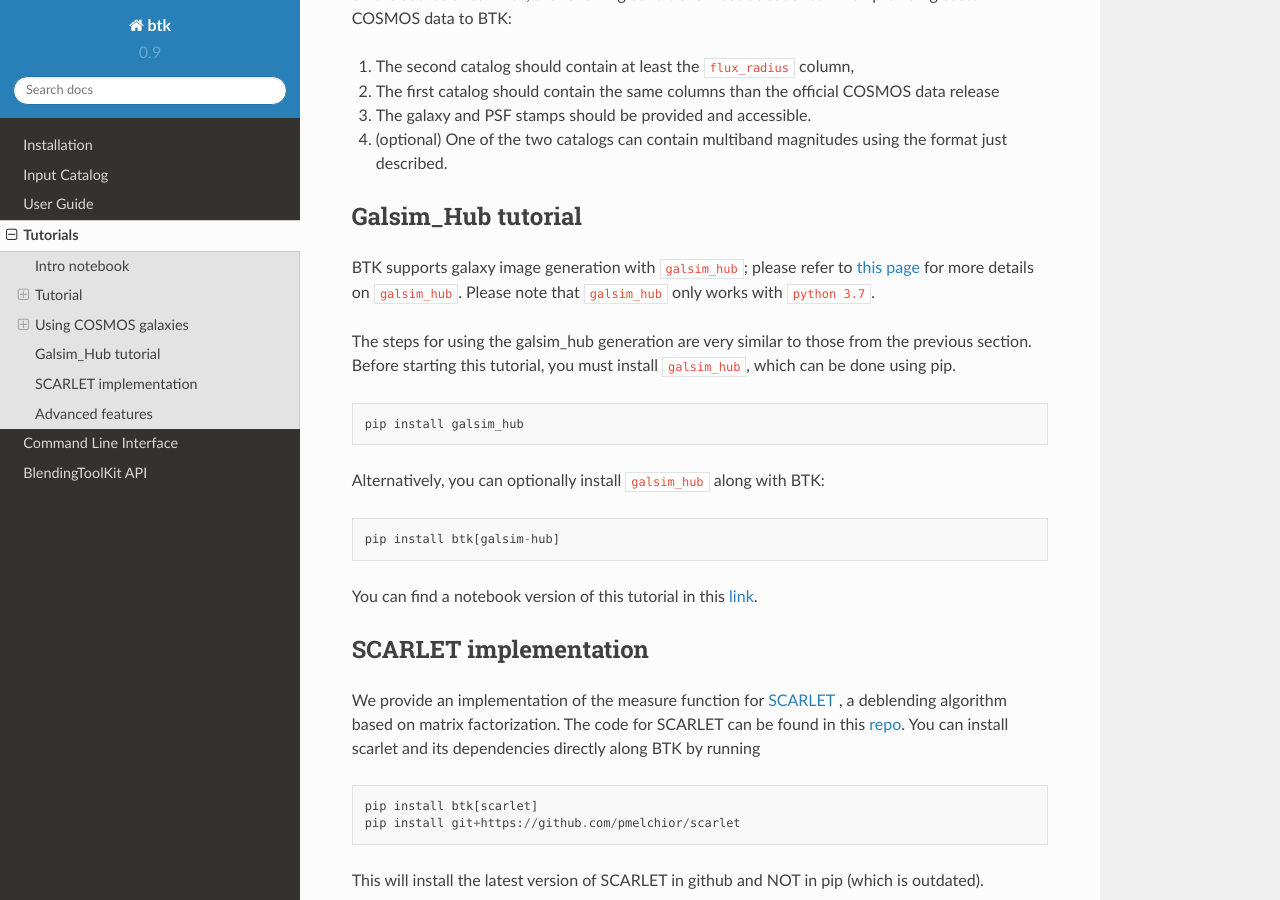
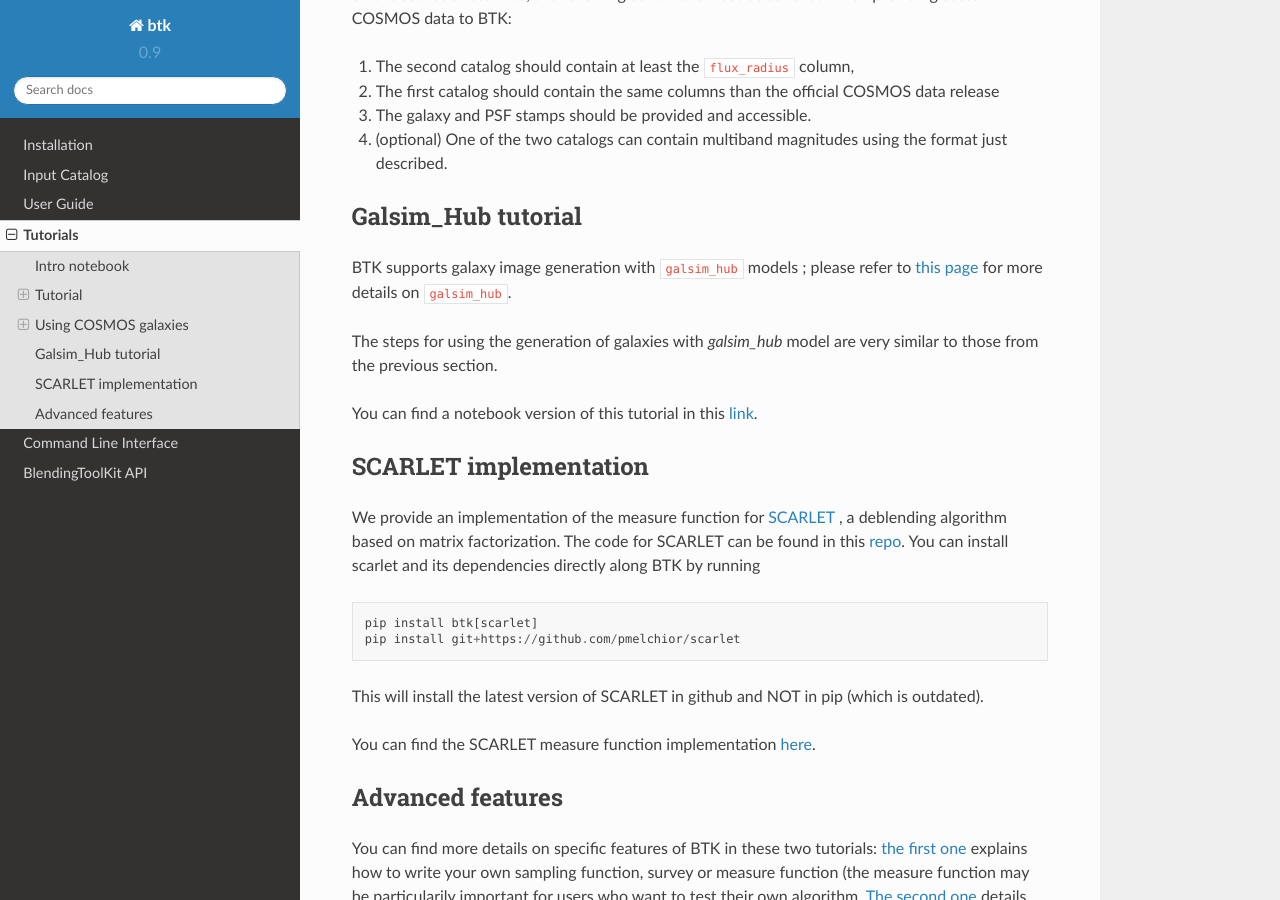
Before and after one commit to LSSTDESC/BlendingToolKit, a Sphinx documentation site: the page built from docs/source/tutorials.rst, in a window 1280 px wide and 900 px high, scrolled down 8098 px. Built offline with Sphinx 7.4.7 and the Read the Docs theme 2.0.0, drawn with Linux system fonts in a browser that asks for light colours.

Commit message:
Remove installation from the docs

```diff
--- a/docs/source/tutorials.rst
+++ b/docs/source/tutorials.rst
@@ -539,19 +539,9 @@ However, BTK still retrieves the ``flux_radius`` information from this catalog,
 Galsim_Hub tutorial
 --------------------
 
-BTK supports galaxy image generation with ``galsim_hub``; please refer to `this page <https://github.com/McWilliamsCenter/galsim_hub>`_ for more details on ``galsim_hub``. Please note that ``galsim_hub`` only works with ``python 3.7``.
+BTK supports galaxy image generation with ``galsim_hub`` models ; please refer to `this page <https://github.com/McWilliamsCenter/galsim_hub>`_ for more details on ``galsim_hub``.
 
-The steps for using the galsim_hub generation are very similar to those from the previous section. Before starting this tutorial, you must install ``galsim_hub``, which can be done using pip.
-
-::
-
-  pip install galsim_hub
-
-Alternatively, you can optionally install ``galsim_hub`` along with BTK:
-
-::
-
-  pip install btk[galsim-hub]
+The steps for using the generation of galaxies with `galsim_hub` model are very similar to those from the previous section.
 
 You can find a notebook version of this tutorial in this `link <https://github.com/LSSTDESC/BlendingToolKit/blob/main/notebooks/galsim_hub_tutorial.ipynb>`_.
 
```
